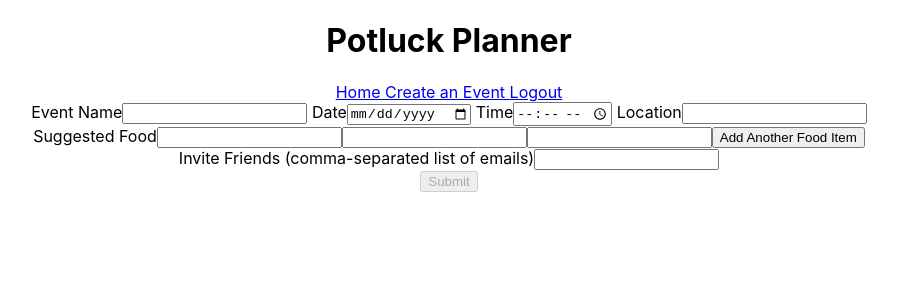
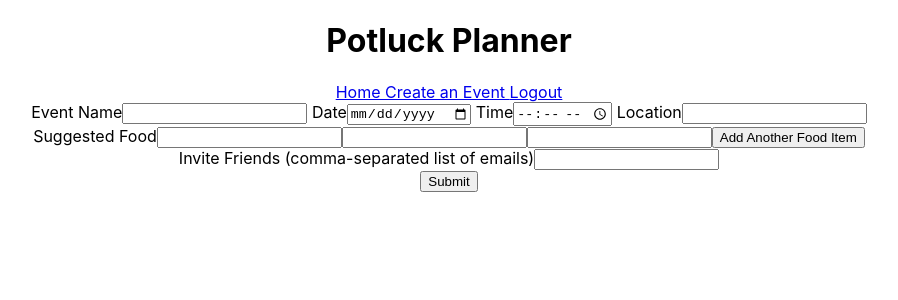
Before and after one commit to Potluck-Planner-1-Oct2021/front-end, a React (Create React App) app in the folder potluck-planner/: page /create in a window 1280 px wide. Shown: the top 300 px of the page, without its empty margins (191-1089 px from the left). Built offline with nearby package versions, Linux system fonts and the light colour scheme; sample sign-in values are in the browser's storage.

Commit message:
can create an event successfullly

```diff
--- a/potluck-planner/src/components/CreateEvent.js
+++ b/potluck-planner/src/components/CreateEvent.js
@@ -17,11 +17,15 @@ const initialFormState = {
 
 function CreateEvent() {
 
-  const [disabled, setDisabled] = useState(true)
+  const [disabled, setDisabled] = useState(false)
   const [formToSubmit, setFormToSubmit] = useState(initialFormState)
 
   const submitEvent = () => {
     axiosWithAuth()
+    .post('/potlucks', formToSubmit)
+    .then(res => {
+      console.log(res.data)
+    })
   }
 
   return (
@@ -29,7 +33,7 @@ function CreateEvent() {
         <EventBasics editable={false} setFormToSubmit={setFormToSubmit} formToSubmit={formToSubmit}></EventBasics>
         <CreateFood setFormToSubmit={setFormToSubmit} formToSubmit={formToSubmit}></CreateFood>
         <InviteFriends setFormToSubmit={setFormToSubmit} formToSubmit={formToSubmit}></InviteFriends>
-        <button disabled={disabled}>Submit</button>
+        <button onClick={submitEvent} disabled={disabled}>Submit</button>
     </div>
   );
 }
--- a/potluck-planner/src/components/CreateFood.js
+++ b/potluck-planner/src/components/CreateFood.js
@@ -12,8 +12,6 @@ function CreateFood({ formToSubmit, setFormToSubmit }) {
 
   const [food,setFood] = useState(['','',''])
 
-
-  console.log(food)
   const changeFood = (event) => {
     const { name, value} = event.target
     let newState = food.slice()
--- a/potluck-planner/src/reducers/eventReducer.js
+++ /dev/null
@@ -1,3 +0,0 @@
-const initialState = {
-
-}
```
